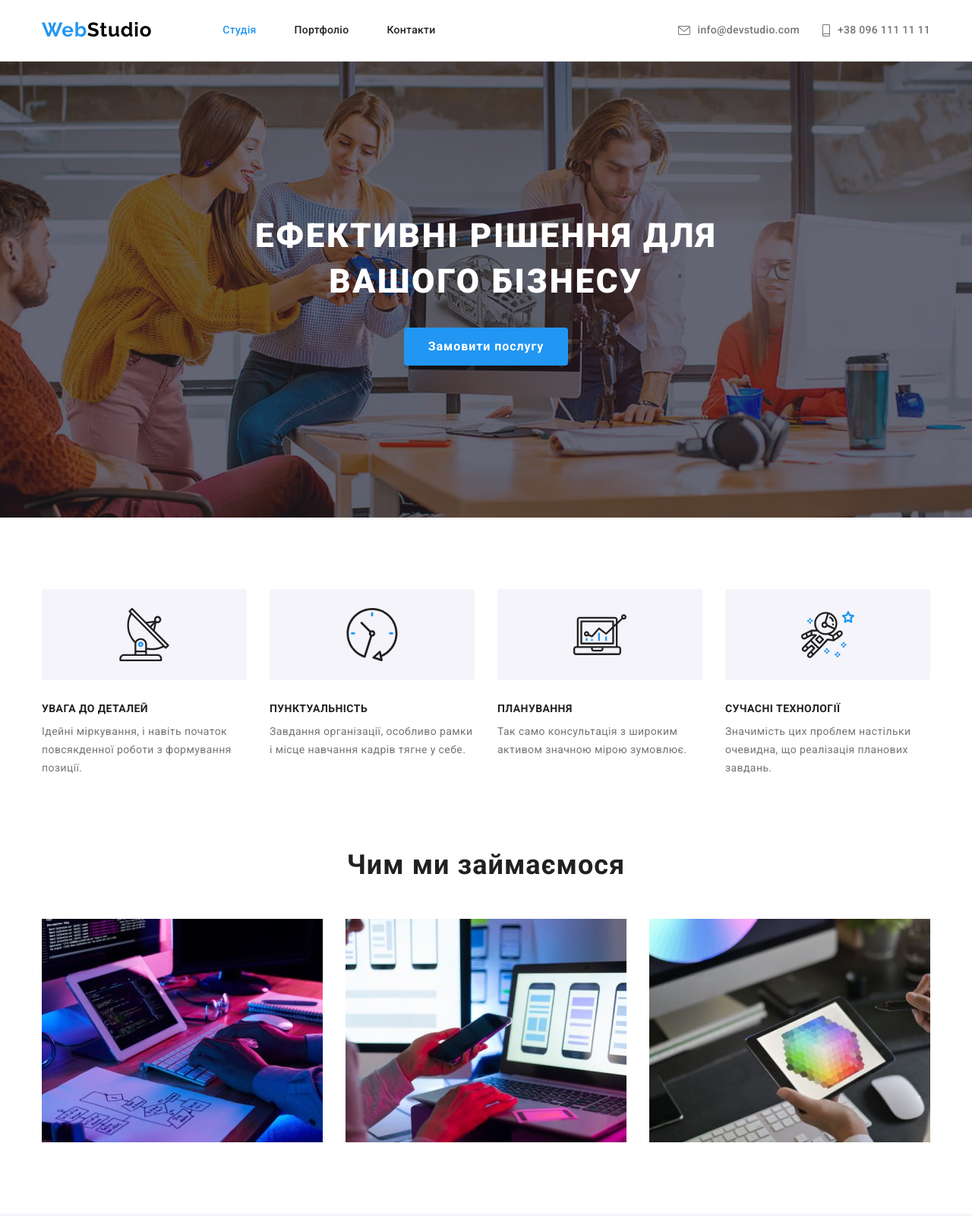
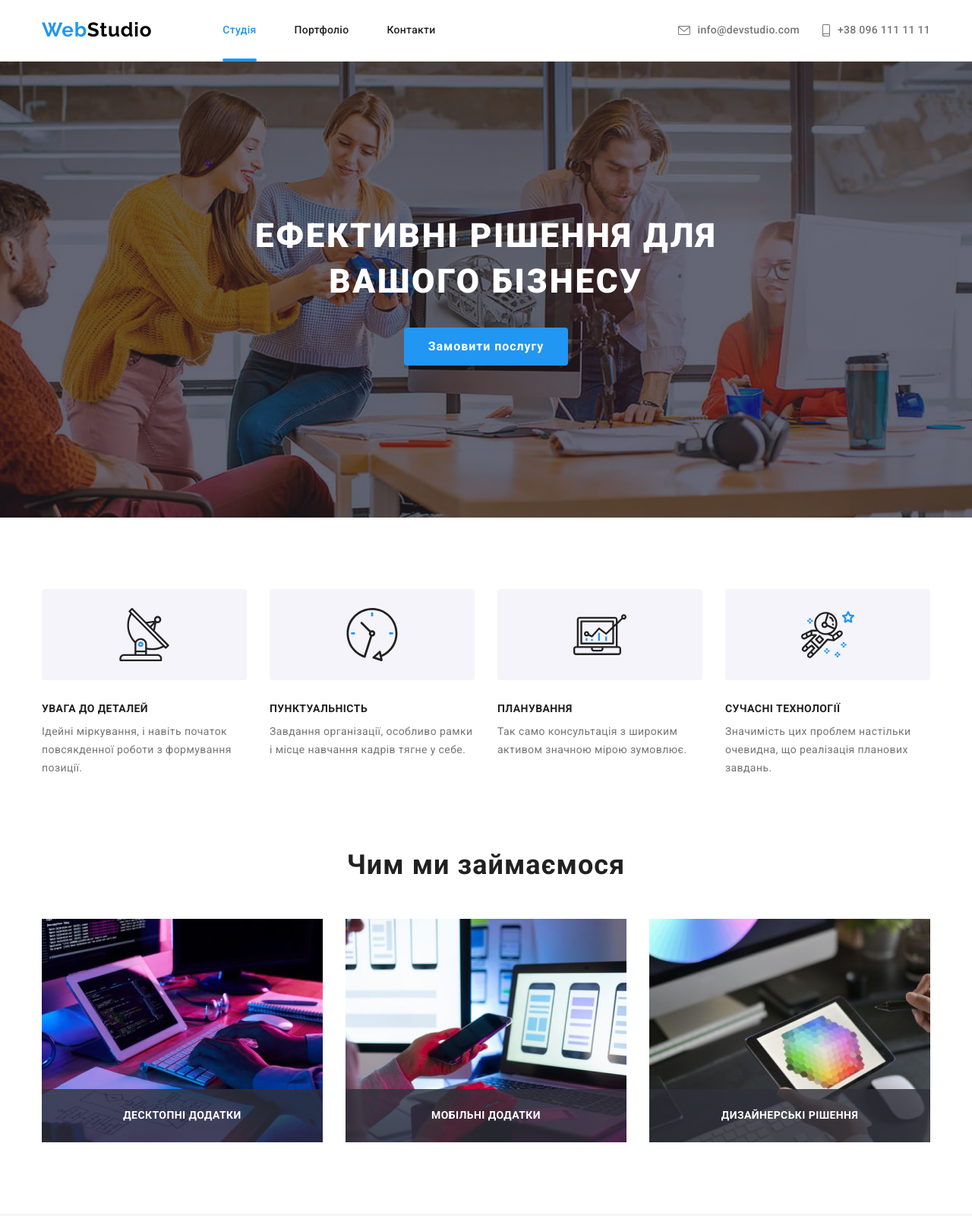
Before and after one commit to Inna-Kovalishina/goit-markup-hw-05, a plain HTML site: page index.html in a window 1280 px wide. Shown: the top 1600 px of the page at 76% size. Drawn offline with nearby package versions, Linux system fonts and the light colour scheme.

Commit message:
Додає розмітку макета та стилі згідно вимог д/з №5
Додає риску-підкреслення поточної сторінки макету.
Додає оверлей на секцію "Чим ми займаємося"

```diff
--- a/css/styles.css
+++ b/css/styles.css
@@ -107,7 +107,7 @@ body {
 /* Стилізація макету СТУДІЯ */
 
 /* Стилізація Header */
-header {
+.header {
     border-bottom: 1px solid #ECECEC;
 }
 
@@ -151,11 +151,9 @@ header {
     margin-right: 50px;
 }
 
-.nav-list .current {
-    color: var(--accent-color);
-}
+.nav-link {
+    position: relative;
 
-.nav-link {
     display: block;
     padding-top: 32px;
     padding-bottom: 32px;
@@ -167,10 +165,34 @@ header {
     letter-spacing: 0.02em;
 }
 
+.nav-link.current,
 .nav-link:hover,
 .nav-link:focus {
     color: var(--accent-color);
 }
+
+.nav-link::after {
+    content: "";
+    position: absolute;
+    bottom: -1px;
+    left: 0;
+    display: block;
+
+    color: var(--primary-text-color);
+    width: 100%;
+    height: 4px;
+    background-color: var(--accent-color);
+    border-radius: 2px;
+
+    opacity: 0;
+}
+
+.nav-link.current::after,
+.nav-link:hover::after,
+.nav-link:focus::after {
+    opacity: 1;
+}
+
 
 /* Стилізація контактів */
 .list-header {
@@ -345,6 +367,38 @@ header {
 .work-item:not(:last-child) {
     margin-right: 30px;
 }
+
+.work-item {
+    display: block;
+    position: relative;
+}
+
+.overlay-box {
+    position: absolute;
+    bottom: 0;
+    left: 0;
+    width: 100%;
+    height: 70px;
+    padding-top: 27px;
+    padding-bottom: 27px;
+
+    background: rgba(47, 48, 58, 0.8);
+
+}
+
+.overlay-text {
+    margin-left: auto;
+    margin-right: auto;
+    font-weight: 700;
+    font-size: 14px;
+    line-height: 1.14;
+    text-align: center;
+    letter-spacing: 0.03em;
+    text-transform: uppercase;
+
+    color: #FFFFFF;
+}
+
 
 /* Стилізація секції "Наша команда" */
 .team {
@@ -604,9 +658,10 @@ header {
 
 .example-card {
     display: block;
+    position: relative;
 }
 
-.example-card>div {
+.example-wrap {
     padding: 20px 24px;
     border-right: 1px solid #EEEEEE;
     border-bottom: 1px solid #EEEEEE;
--- a/index.html
+++ b/index.html
@@ -14,7 +14,7 @@
 </head>
 
 <body>
-        <header>
+        <header class="header">
             <div class="container main-nav">
                 <nav class="navigation">
                     <a class="logo" href="./index.html">Web<span class="logo-header">Studio</span></a>
@@ -106,14 +106,31 @@
                 <ul class="list works">
                     <li class="work-item">
                         <img class="work-img" src="./images/image1.jpg" alt="долоні друкують на клавіатурі" width="370" height="294">
+                        <div class="overlay-box">
+                            <p class="overlay-text">
+                               Десктопні додатки
+                            </p>
+                        </div>
+
                     </li>
                     <li class="work-item">
                         <img class="work-img" src="./images/image2.jpg" alt="одна долоня тримає телефон, інша долоня на тачпаді"
                             width="370" height="294">
+                        <div class="overlay-box">
+                            <p class="overlay-text">
+                                Мобільні додатки
+                            </p>
+                        </div>
+
                     </li>
                     <li class="work-item">
                         <img class="work-img" src="./images/image3.jpg" alt="одна долоня тримає планшет, інша долоня тримає ручку"
                             width="370" height="294">
+                        <div class="overlay-box">
+                            <p class="overlay-text">
+                                Дизайнерські рішення
+                            </p>
+                        </div>
                     </li>
                 </ul>
             </div>
```
Also changed, not shown: portfolio.html (+10 -10 lines).
